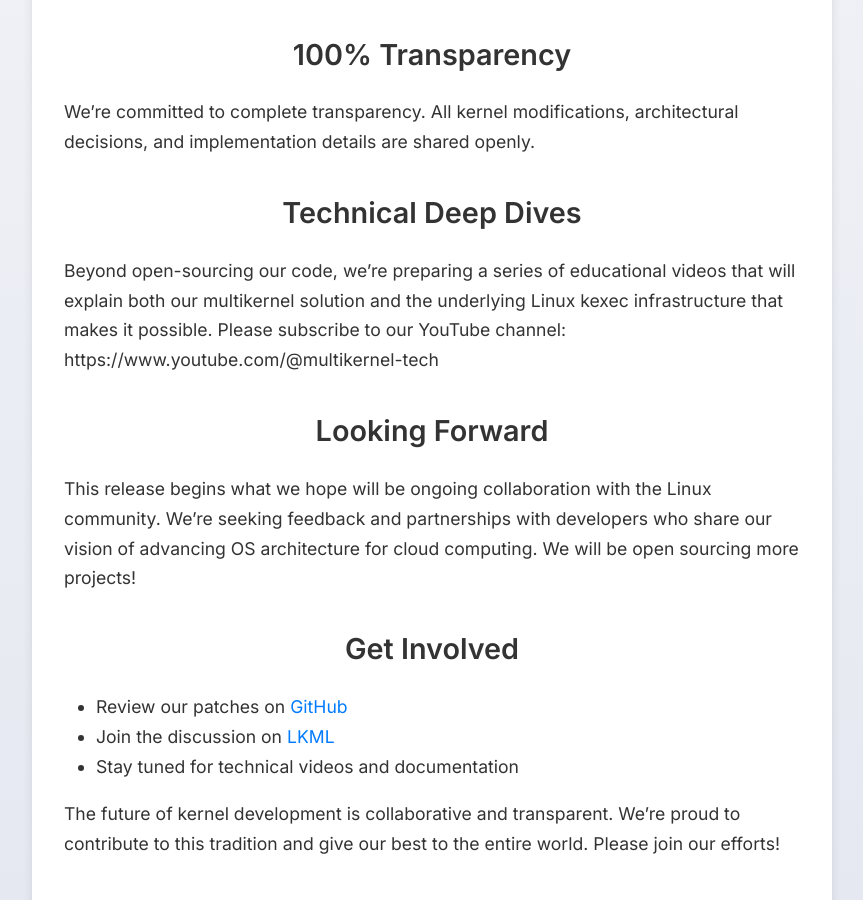
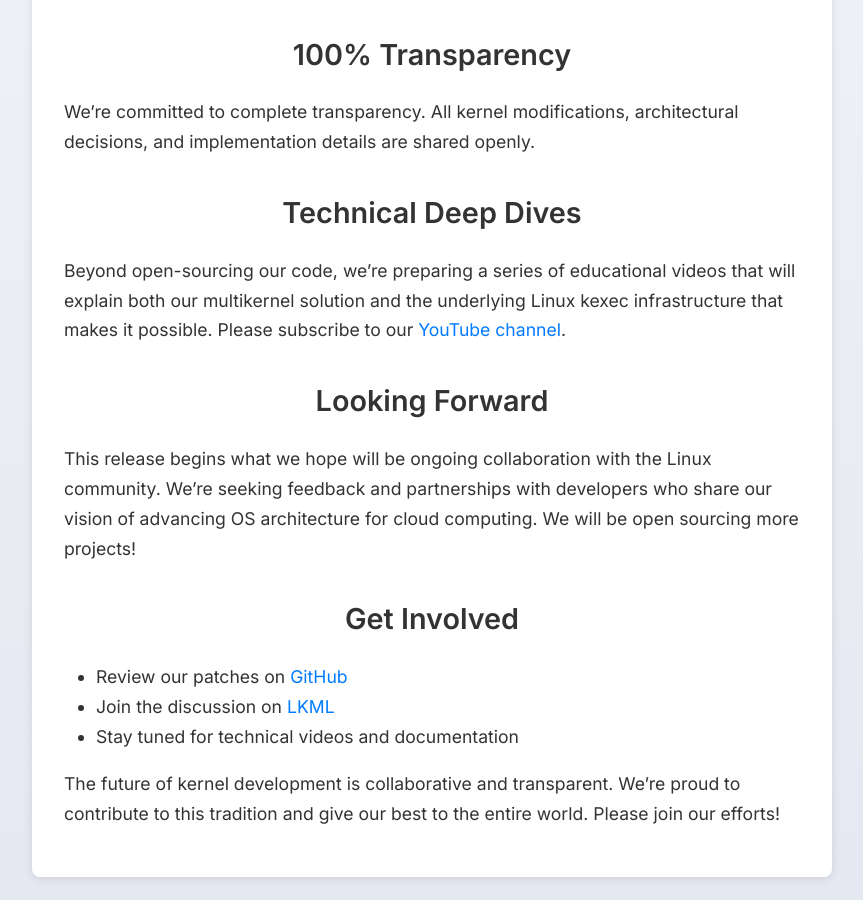
Before and after one commit to multikernel/multikernel.io, a Jekyll site: the page built from _posts/2025-09-18-multikernel-goes-open-source.md, in a window 1280 px wide and 900 px high, scrolled down 1004 px. Shown: the whole window, without its empty margins (208-1071 px from the left). Built offline with Jekyll 4.4.1, drawn with Linux system fonts in a browser that asks for light colours.

Commit message:
Make YouTube channel URL a clickable link
- Convert plain text URL to proper Markdown link
- Improves user experience and accessibility

```diff
--- a/_posts/2025-09-18-multikernel-goes-open-source.md
+++ b/_posts/2025-09-18-multikernel-goes-open-source.md
@@ -25,7 +25,7 @@ We're committed to complete transparency. All kernel modifications, architectura
 
 ## Technical Deep Dives
 
-Beyond open-sourcing our code, we're preparing a series of educational videos that will explain both our multikernel solution and the underlying Linux kexec infrastructure that makes it possible. Please subscribe to our YouTube channel: https://www.youtube.com/@multikernel-tech
+Beyond open-sourcing our code, we're preparing a series of educational videos that will explain both our multikernel solution and the underlying Linux kexec infrastructure that makes it possible. Please subscribe to our [YouTube channel](https://www.youtube.com/@multikernel-tech).
 
 ## Looking Forward
 
```
